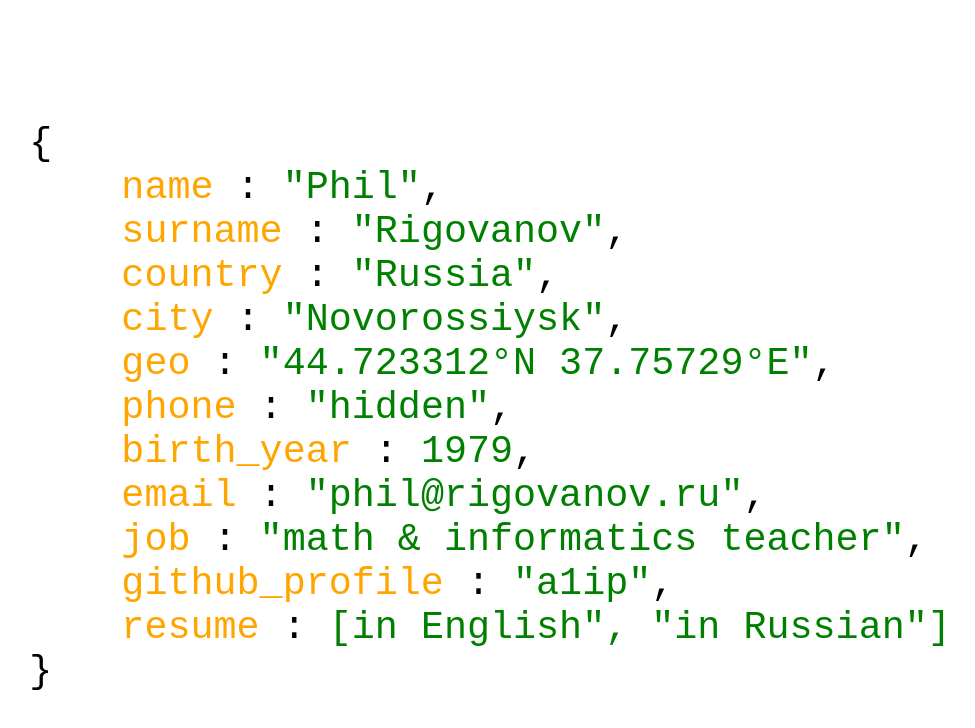
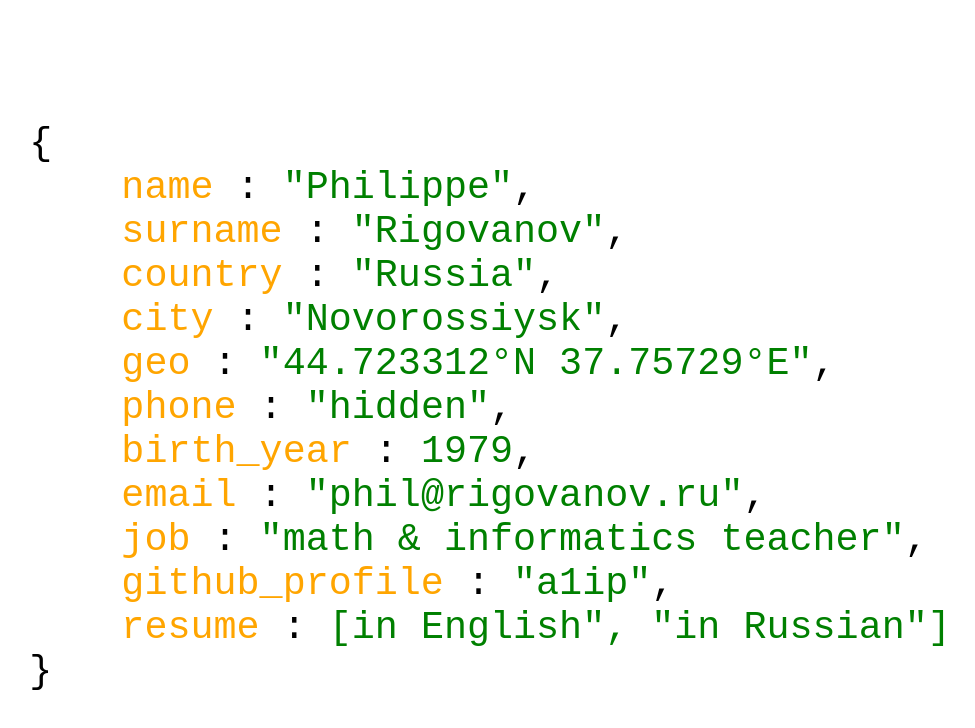
Before and after one commit to a1ip/phil, a plain HTML site: page index.html in a window 1280 px wide. Shown: the whole page, without its empty margins (158-1133 px from the left). Drawn offline with Linux system fonts and the light colour scheme.

Commit message:
Update index.html

```diff
--- a/index.html
+++ b/index.html
@@ -2,7 +2,7 @@
 <html lang="en">
     <head>
         <meta charset="utf-8">
-        <title>Phil Rigovanov</title>
+        <title>Philippe Rigovanov's cv</title>
         <meta name="description" content="Phil Rigovanov - math and informatics teacher from Novorossiysk, Russia. Email, GitHub profile, current job, printable resume.">
         <link rel="stylesheet" href="style.css">
         <link rel="shortcut icon" href="favicon.ico" type="image/x-icon">
@@ -16,7 +16,7 @@
         <div id="business_card">
 	    <pre>
 {
-    <span class="field">name</span> : <span class="value">"Phil"</span>,
+    <span class="field">name</span> : <span class="value">"Philippe"</span>,
     <span class="field">surname</span> : <span class="value">"Rigovanov"</span>,
     <span class="field">country</span> : <span class="value">"Russia"</span>,
     <span class="field">city</span> : <span class="value">"Novorossiysk"</span>,
```
